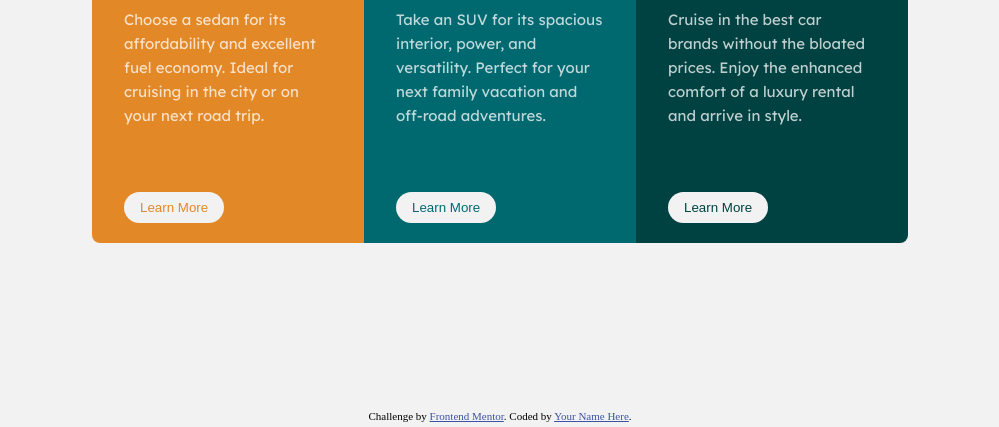
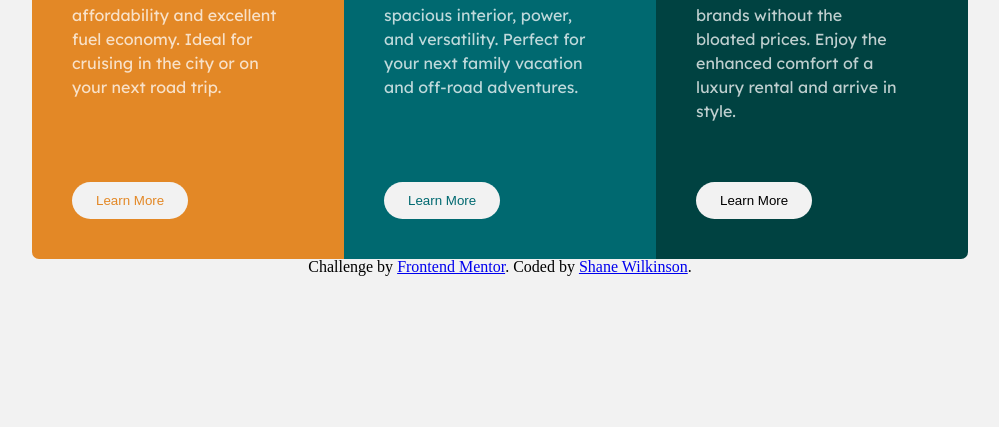
Before and after one commit to shane86920915/3-column-preview-card, a plain HTML site: page index.html in a window 1280 px wide. Shown: the part 373-800 px from the top of the page, without its empty margins (140-1139 px from the left). Drawn offline with Linux system fonts and the light colour scheme.

Commit message:
finished project

```diff
--- a/index.html
+++ b/index.html
@@ -11,15 +11,18 @@
 <link rel="preconnect" href="https://fonts.googleapis.com">
 <link rel="preconnect" href="https://fonts.gstatic.com" crossorigin>
 <link href="https://fonts.googleapis.com/css2?family=Big+Shoulders+Display:wght@700&family=Lexend+Deca&display=swap" rel="stylesheet">
+<link rel="preconnect" href="https://fonts.googleapis.com">
+<link rel="preconnect" href="https://fonts.gstatic.com" crossorigin>
+<link href="https://fonts.googleapis.com/css2?family=Big+Shoulders+Display:wght@700&family=Lexend+Deca&display=swap" rel="stylesheet">
   <title> 3-column preview card component</title>
 
 </head>
 <body>
   <main class="container">
 
-      <article class="sedan-container">
-        <svg width="64" height="40" xmlns="http://www.w3.org/2000/svg"><g fill="none" fill-rule="evenodd"><circle fill="#000" opacity=".201" cx="20" cy="20" r="20"/><path d="M52.936 24.11c1.942 0 3.517 1.542 3.517 3.445 0 1.903-1.575 3.445-3.517 3.445s-3.516-1.542-3.516-3.445c0-1.903 1.574-3.445 3.516-3.445zm-21.957 0c1.942 0 3.517 1.542 3.517 3.445 0 1.903-1.575 3.445-3.517 3.445s-3.516-1.542-3.516-3.445c0-1.903 1.574-3.445 3.516-3.445zm6.948-4.848v1.429c0 .716.61 1.293 1.348 1.259a1.295 1.295 0 001.225-1.295v-1.393h8.256l13.483 1.313c.956.093 1.676.881 1.676 1.814 0 2.89-2.126 5.303-4.926 5.819.397-3.557-2.458-6.62-6.053-6.62-3.646 0-6.504 3.14-6.039 6.723h-9.879c.466-3.588-2.397-6.722-6.039-6.722-3.595 0-6.45 3.062-6.052 6.62-2.14-.398-3.916-1.912-4.61-3.931h1.142c.731 0 1.32-.598 1.285-1.322-.033-.678-.629-1.2-1.322-1.2H20v-.251c0-1.274 1.066-2.243 2.306-2.243h15.62zM42.59 11c2.645 0 4.99 1.556 5.972 3.963l.726 1.779H40.17L38.413 11h4.178zm-6.865 0l1.758 5.741H26.505l3.357-3.654A6.502 6.502 0 0134.644 11h1.082z" fill="#FFD473" fill-rule="nonzero"/></g></svg>
-        <h1 class="container_heading">Sedans</h1>
+      <article class="sedan-container card" >
+        <svg  width="64" height="40" area-hidden="true"  xmlns="http://www.w3.org/2000/svg"><g fill="none" fill-rule="evenodd"><circle fill="#000" opacity=".201" cx="20" cy="20" r="20"/><path d="M52.936 24.11c1.942 0 3.517 1.542 3.517 3.445 0 1.903-1.575 3.445-3.517 3.445s-3.516-1.542-3.516-3.445c0-1.903 1.574-3.445 3.516-3.445zm-21.957 0c1.942 0 3.517 1.542 3.517 3.445 0 1.903-1.575 3.445-3.517 3.445s-3.516-1.542-3.516-3.445c0-1.903 1.574-3.445 3.516-3.445zm6.948-4.848v1.429c0 .716.61 1.293 1.348 1.259a1.295 1.295 0 001.225-1.295v-1.393h8.256l13.483 1.313c.956.093 1.676.881 1.676 1.814 0 2.89-2.126 5.303-4.926 5.819.397-3.557-2.458-6.62-6.053-6.62-3.646 0-6.504 3.14-6.039 6.723h-9.879c.466-3.588-2.397-6.722-6.039-6.722-3.595 0-6.45 3.062-6.052 6.62-2.14-.398-3.916-1.912-4.61-3.931h1.142c.731 0 1.32-.598 1.285-1.322-.033-.678-.629-1.2-1.322-1.2H20v-.251c0-1.274 1.066-2.243 2.306-2.243h15.62zM42.59 11c2.645 0 4.99 1.556 5.972 3.963l.726 1.779H40.17L38.413 11h4.178zm-6.865 0l1.758 5.741H26.505l3.357-3.654A6.502 6.502 0 0134.644 11h1.082z" fill="#FFD473" fill-rule="nonzero"/></g></svg>
+        <h2 class="container_heading">Sedans</h2>
         <p class="container_paragraph">  Choose a sedan for its affordability and excellent fuel economy. Ideal for cruising in the city
           or on your next road trip.</p>
           <button class="btn">Learn More</button>
@@ -27,16 +30,16 @@
       </article>
 
       <article class="suv-container">
-        <svg width="64" height="40" xmlns="http://www.w3.org/2000/svg"><g fill="none" fill-rule="evenodd"><circle fill="#000" opacity=".201" cx="20" cy="20" r="20"/><path d="M31.002 22.358c2.917 0 5.18 2.593 4.762 5.506a4.828 4.828 0 01-2.962 3.778 4.797 4.797 0 01-5.3-1.165c-1.188-1.26-1.235-2.613-1.263-2.613-.42-2.924 1.857-5.506 4.763-5.506zm22 0c3.457 0 5.798 3.567 4.41 6.744A4.816 4.816 0 0152.3 31.94a4.826 4.826 0 01-4.06-4.077c-.42-2.915 1.846-5.506 4.762-5.506zm-15.04-6.083v1.462a1.29 1.29 0 001.352 1.29c.693-.033 1.227-.631 1.227-1.326v-1.426h8.3l13.056.716a1.29 1.29 0 011.164.917c.27.895.446 1.477.563 1.87h-1.047c-.694 0-1.291.534-1.324 1.228a1.29 1.29 0 001.288 1.352h1.445c-.164 2.225-1.57 4.193-3.6 5.05.13-4.212-3.255-7.63-7.384-7.63-4.317 0-7.762 3.718-7.358 8.086h-7.285c.43-4.655-3.503-8.531-8.131-8.046v-3.543h7.734zm-10.312 0v4.308a7.4 7.4 0 00-4.006 7.274 3.874 3.874 0 01-3.642-3.864v-1.635h1.46a1.29 1.29 0 000-2.58h-1.461v-3.213l.003-.29h7.646zm14.986-8.196c2.65 0 5 1.592 5.984 4.055l.63 1.579a5.525 5.525 0 01-.065-.004l-.026-.002-.034-.002-.022-.002a4.178 4.178 0 00-.224-.006l-.098-.001h-.039l-.136-.001h-.052l-.326-.001H40.211L38.528 8.08zm-13.632 0l-1.122 5.616h-7.144l1.47-4.71a1.29 1.29 0 011.231-.906h5.565zm6.832 0l1.683 5.615h-7.007l1.121-5.615h4.203z" fill="#26B5C0" fill-rule="nonzero"/></g></svg>
-        <h1 class="container_heading">SUVs</h1>
+        <svg area-hidden="true"  width="64" height="40" xmlns="http://www.w3.org/2000/svg"><g fill="none" fill-rule="evenodd"><circle fill="#000" opacity=".201" cx="20" cy="20" r="20"/><path d="M31.002 22.358c2.917 0 5.18 2.593 4.762 5.506a4.828 4.828 0 01-2.962 3.778 4.797 4.797 0 01-5.3-1.165c-1.188-1.26-1.235-2.613-1.263-2.613-.42-2.924 1.857-5.506 4.763-5.506zm22 0c3.457 0 5.798 3.567 4.41 6.744A4.816 4.816 0 0152.3 31.94a4.826 4.826 0 01-4.06-4.077c-.42-2.915 1.846-5.506 4.762-5.506zm-15.04-6.083v1.462a1.29 1.29 0 001.352 1.29c.693-.033 1.227-.631 1.227-1.326v-1.426h8.3l13.056.716a1.29 1.29 0 011.164.917c.27.895.446 1.477.563 1.87h-1.047c-.694 0-1.291.534-1.324 1.228a1.29 1.29 0 001.288 1.352h1.445c-.164 2.225-1.57 4.193-3.6 5.05.13-4.212-3.255-7.63-7.384-7.63-4.317 0-7.762 3.718-7.358 8.086h-7.285c.43-4.655-3.503-8.531-8.131-8.046v-3.543h7.734zm-10.312 0v4.308a7.4 7.4 0 00-4.006 7.274 3.874 3.874 0 01-3.642-3.864v-1.635h1.46a1.29 1.29 0 000-2.58h-1.461v-3.213l.003-.29h7.646zm14.986-8.196c2.65 0 5 1.592 5.984 4.055l.63 1.579a5.525 5.525 0 01-.065-.004l-.026-.002-.034-.002-.022-.002a4.178 4.178 0 00-.224-.006l-.098-.001h-.039l-.136-.001h-.052l-.326-.001H40.211L38.528 8.08zm-13.632 0l-1.122 5.616h-7.144l1.47-4.71a1.29 1.29 0 011.231-.906h5.565zm6.832 0l1.683 5.615h-7.007l1.121-5.615h4.203z" fill="#26B5C0" fill-rule="nonzero"/></g></svg>
+        <h2 class="container_heading">SUVs</h2>
         <p class="container_paragraph">Take an SUV for its spacious interior, power, and versatility. Perfect for your next family vacation
           and off-road adventures.</p>
         <button class="btn">Learn More</button>
       </article>
 
-      <article class="luxury-container">
-        <svg width="64" height="40" xmlns="http://www.w3.org/2000/svg"><g fill="none" fill-rule="evenodd"><circle fill="#000" opacity=".201" cx="20" cy="20" r="20"/><path d="M30.98 22.835c1.941 0 3.516 1.604 3.516 3.583 0 1.978-1.575 3.582-3.517 3.582s-3.516-1.604-3.516-3.582c0-1.979 1.574-3.583 3.516-3.583zm21.956 0c1.942 0 3.517 1.604 3.517 3.583 0 1.978-1.575 3.582-3.517 3.582s-3.516-1.604-3.516-3.582c0-1.979 1.574-3.583 3.516-3.583zm-9.143-10.45a1.27 1.27 0 011.819 0l3.715 3.784c4.444-.115 9.7 1.142 13.964 3.753.387.237.624.664.624 1.124 0 3.006-2.126 5.514-4.926 6.05.397-3.698-2.458-6.882-6.053-6.882-3.646 0-6.504 3.264-6.039 6.99h-9.669c.76-1.544.993-2.026 1.337-2.711l.082-.162c.421-.835 1.056-2.07 2.883-5.65 1.68-.023 3.47-.408 5.247-1.403l-2.984-3.04a1.328 1.328 0 010-1.854zm-7.68 1.064c.683-.2 1.395.202 1.592.898l.749 2.652a3.46 3.46 0 01-.247 2.51l-1.733 3.395-.216.424c-1.07-1.89-3.06-3.114-5.279-3.114-3.595 0-6.45 3.184-6.052 6.885-1.832-.347-3.414-1.537-4.278-3.276a1.331 1.331 0 01.117-1.376l.955-1.303-1.325-1.295c-.751-.735-.376-2.024.64-2.231l6.614-1.346.13-.026c.092-.019.145-.03.157-.031.314-.146 1.07-.591 1.07-1.506 0-.734.592-1.327 1.316-1.31.712.016 1.268.662 1.256 1.388a4.11 4.11 0 01-.348 1.611 22.69 22.69 0 014.7 1.146l-.7-2.473a1.314 1.314 0 01.882-1.622z" fill="#19B89D" fill-rule="nonzero"/></g></svg>
-        <h1 class="container_heading">Luxury</h1>
+      <article class="luxury-container ">
+        <svg area-hidden="true" width="64" height="40" xmlns="http://www.w3.org/2000/svg"><g fill="none" fill-rule="evenodd"><circle fill="#000" opacity=".201" cx="20" cy="20" r="20"/><path d="M30.98 22.835c1.941 0 3.516 1.604 3.516 3.583 0 1.978-1.575 3.582-3.517 3.582s-3.516-1.604-3.516-3.582c0-1.979 1.574-3.583 3.516-3.583zm21.956 0c1.942 0 3.517 1.604 3.517 3.583 0 1.978-1.575 3.582-3.517 3.582s-3.516-1.604-3.516-3.582c0-1.979 1.574-3.583 3.516-3.583zm-9.143-10.45a1.27 1.27 0 011.819 0l3.715 3.784c4.444-.115 9.7 1.142 13.964 3.753.387.237.624.664.624 1.124 0 3.006-2.126 5.514-4.926 6.05.397-3.698-2.458-6.882-6.053-6.882-3.646 0-6.504 3.264-6.039 6.99h-9.669c.76-1.544.993-2.026 1.337-2.711l.082-.162c.421-.835 1.056-2.07 2.883-5.65 1.68-.023 3.47-.408 5.247-1.403l-2.984-3.04a1.328 1.328 0 010-1.854zm-7.68 1.064c.683-.2 1.395.202 1.592.898l.749 2.652a3.46 3.46 0 01-.247 2.51l-1.733 3.395-.216.424c-1.07-1.89-3.06-3.114-5.279-3.114-3.595 0-6.45 3.184-6.052 6.885-1.832-.347-3.414-1.537-4.278-3.276a1.331 1.331 0 01.117-1.376l.955-1.303-1.325-1.295c-.751-.735-.376-2.024.64-2.231l6.614-1.346.13-.026c.092-.019.145-.03.157-.031.314-.146 1.07-.591 1.07-1.506 0-.734.592-1.327 1.316-1.31.712.016 1.268.662 1.256 1.388a4.11 4.11 0 01-.348 1.611 22.69 22.69 0 014.7 1.146l-.7-2.473a1.314 1.314 0 01.882-1.622z" fill="#19B89D" fill-rule="nonzero"/></g></svg>
+        <h2 class="container_heading">Luxury</h2>
        <p class="container_paragraph"> Cruise in the best car brands without the bloated prices. Enjoy the enhanced comfort of a luxury
         rental and arrive in style.</p>
         <button class="btn">Learn More</button>
@@ -46,7 +49,7 @@
 
   <footer class="attribution">
     Challenge by <a href="https://www.frontendmentor.io?ref=challenge" target="_blank">Frontend Mentor</a>.
-    Coded by <a href="#">Your Name Here</a>.
+    Coded by <a href="#">Shane Wilkinson</a>.
   </footer>
 </body>
 
--- a/style.css
+++ b/style.css
@@ -25,16 +25,13 @@ footer, header, hgroup, menu, nav, section {
 }
 body {
 	line-height: 1;
-    box-sizing: border-box;
-    min-height: calc(100vh - 0.1px);
-    margin: 0 1.5rem;
+  min-height: 100vh;
   display: flex;
+flex-direction: column;
+  align-items: center;
   justify-content: center;
-    align-items: center;
-    font-size: 15px;
-    background-color:  hsl(0, 0%, 95%);
+  background-color: hsl(0, 0%, 95%);
 }
-
 ol, ul {
 	list-style: none;
 }
@@ -50,72 +47,113 @@ table {
 	border-collapse: collapse;
 	border-spacing: 0;
 }
-.attribution {
-    font-size: 11px;
-    text-align: center;
-    position: absolute;
-    bottom: 5px;
+.container{
+ max-width: 92%;
+}
+.sedan-container{
+ height: 25rem;
+ max-width: 19.5rem;
+ background-color: hsl(31, 77%, 52%);
+ border-radius: 7px 7px 0 0;
+ display: flex;
+ justify-content: space-around;
+ flex-direction: column;
+}
+.sedan-container > .btn{
+  color: hsl(31, 77%, 52%);
+}
+.suv-container{
+  background-color:hsl(184, 100%, 22%);
+  height: 25rem;
+  display: flex;
+  justify-content: space-around;
+  flex-direction: column;
+  max-width: 19.5rem;
+
+}
+.suv-container > .btn{
+  color:hsl(184, 100%, 22%);
+}
+.luxury-container{
+  background-color: hsl(179, 100%, 13%);
+  height: 25rem;
+border-radius: 0 0 7px 7px;
+display: flex;
+justify-content: space-around;
+flex-direction: column;
+max-width: 19.5rem;
+
+}
+.luxury-container > btn{
+  color: hsl(179, 100%, 13%);
+}
+.btn{
+  margin: auto;
+  margin-left: 2.5rem;
+  margin-bottom: 2.5rem;
+  border: none;
+  background-color:hsl(0, 0%, 95%);
+  border-radius: 11rem;
+  padding: .7rem 1.5rem;
 }
 
-  .attribution a {
-    color: hsl(228, 45%, 44%);
+.container_heading{
+  color: hsl(0, 0%, 95%);
+  font-family: 'Big Shoulders Display', cursive;
+ position: relative;
+ top: 3.5rem;
+ left: 2.2rem;
+  font-size: 2rem;
+  text-transform: uppercase;
+  text-align: justify;
 }
-  .container{
-    display: flex;
-    align-items: center;
+svg{
+  position:relative;
+  top: 2rem;
+  left: 2.2rem;
 
-  }
-  article{
-    max-width: 17rem;
-    height: 27rem;
-  }
-
-  .container_paragraph, .container_heading, .btn{
-    text-align: left;
-   margin: 2rem;
-
-  }
- .container_heading{
-   font-family: 'Big Shoulders Display', cursive;
 }
 
 .container_paragraph{
+  color: hsla(0, 0%, 100%, 0.75);
   font-family: 'Lexend Deca', sans-serif;
-    color: hsla(0, 0%, 100%, 0.75);
-    line-height: 1.5rem;
+  text-align: left;
+  margin: 5rem 4rem 0 2.5rem;
+  line-height: 1.5;
+
+}
+@media screen and (min-width: 640px){
+ .container{
+display: flex;
+justify-content: center;
+align-items: center;
+flex-direction: row;
+width: 1000px;
+max-width: 92%;
  }
  .sedan-container{
- background-color:  hsl(31, 77%, 52%);
- border-radius: 8px 0 0 8px;
+  height: 30rem;
+  border-radius: 7px 0 0 7px;
  }
  .suv-container{
-background-color: hsl(184, 100%, 22%);
+  height: 30rem;
+
  }
  .luxury-container{
-background-color:  hsl(179, 100%, 13%);
- border-radius: 0 8px 8px 0;
+  height: 30rem;
+  border-radius: 0 7px 7px 0;
+ }
+ .container_paragraph{
+  margin-top: 8rem;
+  position: relative;
  }
  .container_heading{
-    color: hsl(0, 0%, 95%);
-    font-size: 2rem;
-    margin-top: 5.6rem;
+  position: relative;
+  top: 6rem;
+  left: 2.5rem;
  }
-  .btn{
-    background-color:  hsl(0, 0%, 95%);
-    border: none;
-    border-radius: 1rem;
-    padding: .5rem 1rem .5rem 1rem;
+ svg{
+  position: relative;
+  top: 4rem;
  }
-  .sedan-container > .btn{
-    color:  hsl(31, 77%, 52%);
 }
-
-  .suv-container > .btn{
-    color:hsl(184, 100%, 22%);
-  }
-  .luxury-container > .btn{
-    color:hsl(179, 100%, 13%)
-  }
-  .sedan_icon{
-    margin: 50px;
-  }
```
Lines whose indentation alone changed are shown as unchanged.
